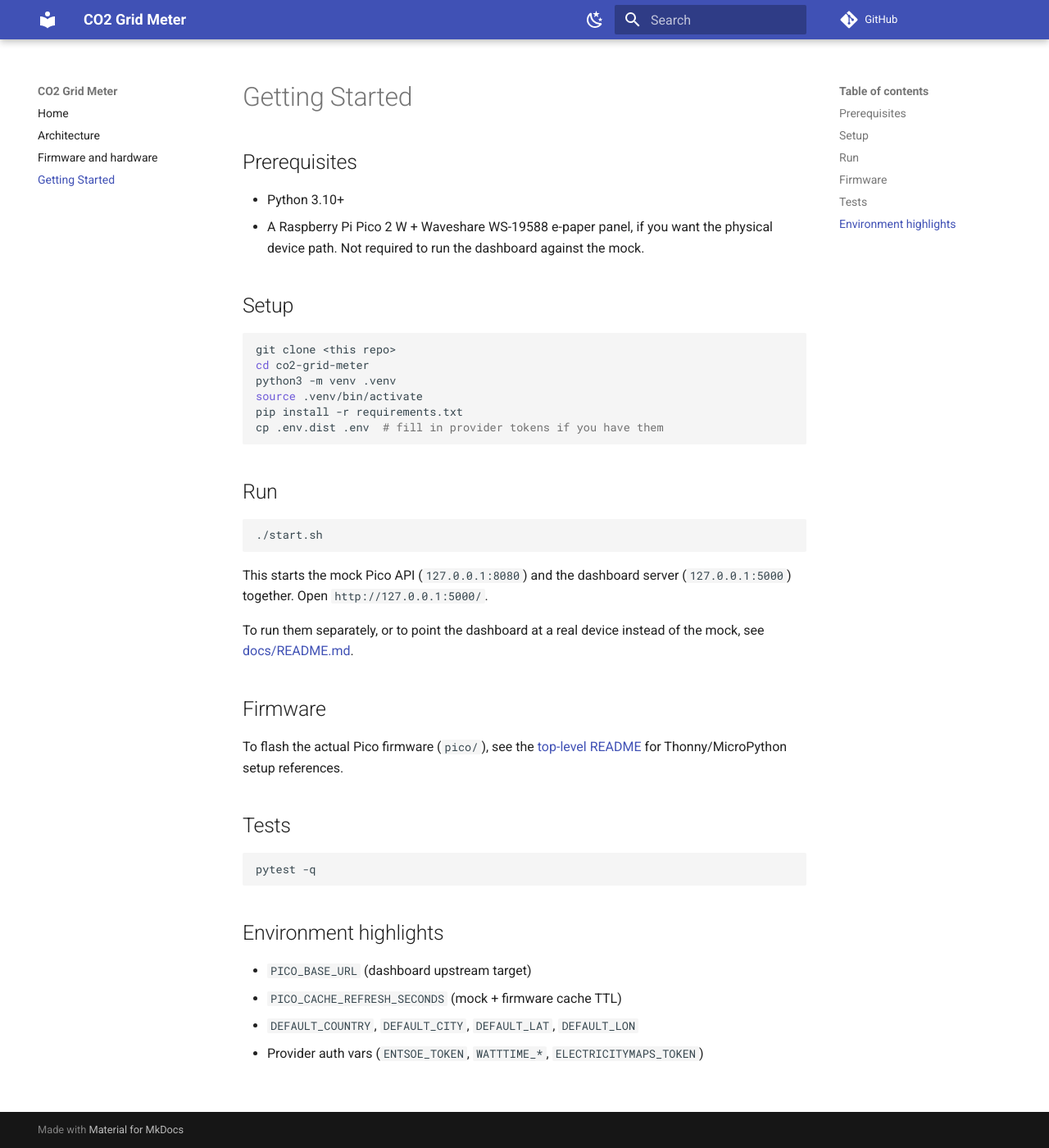
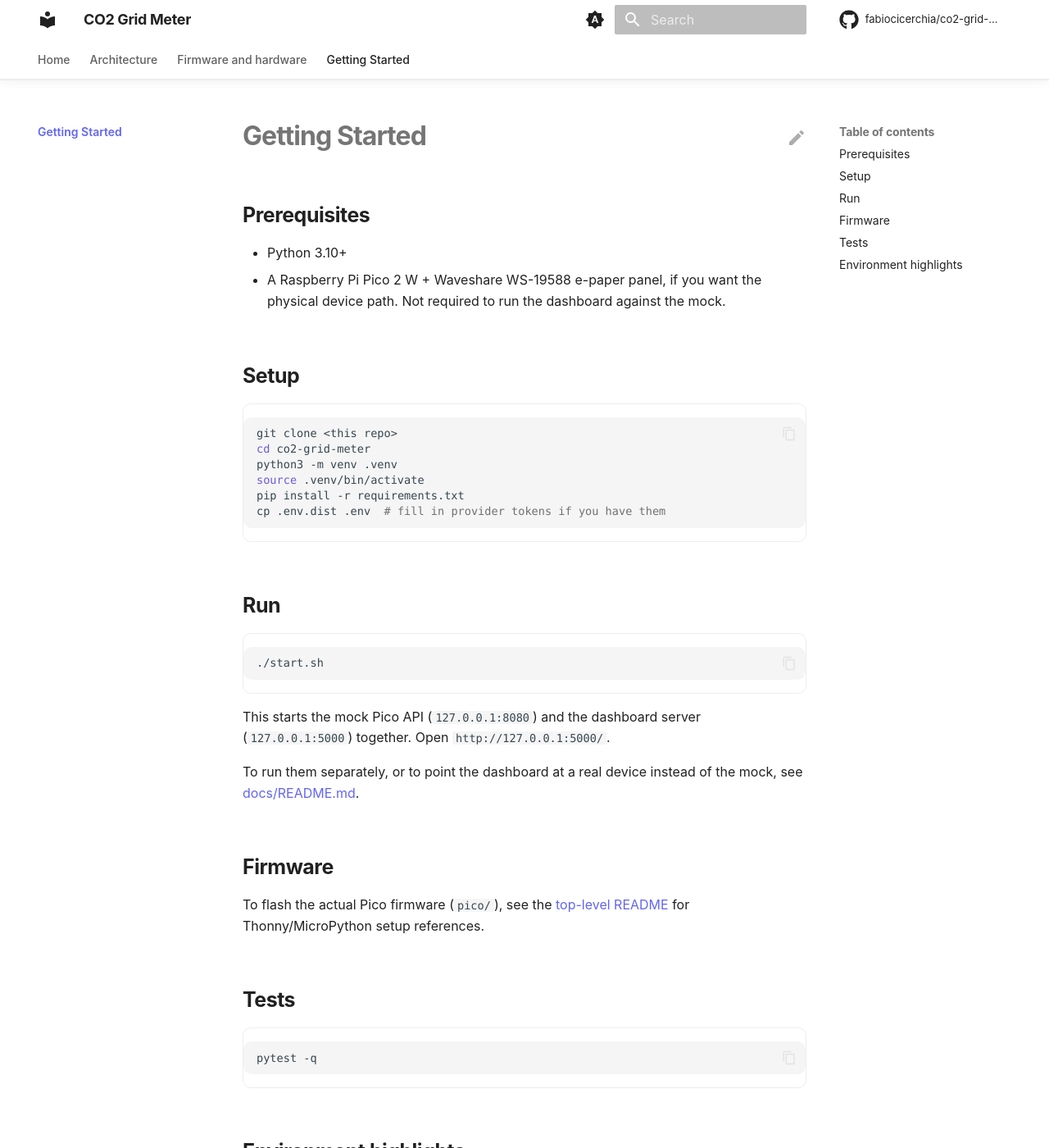
Before and after one commit to fabiocicerchia/co2-grid-meter, an MkDocs documentation site: the page built from docs/getting-started.md, in a window 1280 px wide and 1400 px high. Shown: the whole window at 82% size. Built offline with MkDocs 1.6.1 and Material for MkDocs 9.7.7, drawn with Linux system fonts in a browser that asks for light colours; comment, search, counter and statistics services are not loaded; some of the changed text lies outside the part shown.

Commit message:
feat(docs): build the docs site in Actions and drop Read the Docs
This repo's mkdocs.yml has never been rendered: Pages serves main/docs as
a folder, so the site is docs/index.html plus raw markdown, and the doc
pages come back as text/markdown rather than a rendered site.

docs.yml builds it with `mkdocs build --strict` on the pinned toolchain and
deploys the artifact to Pages. The splash is copied to the artifact root,
where the repo homepage and README badges already point, and the rendered
site publishes under /docs/ — so no existing URL breaks.

mkdocs.yml takes the shared Material template but keeps this repo's own nav.
docs/requirements.txt pins the toolchain, git-revision-date-localized
included: the config loads it and the strict build aborts without it.
check-yaml skips mkdocs.yml, whose Material tags safe_load cannot parse.

The strict build also found links the raw-markdown site was hiding:
../README.md was never a valid relative target (the README is not inside
docs/), and several links pointed at files outside the docs tree. Fixed
in: docs/getting-started.md.

Co-Authored-By: Claude Opus 5 (1M context) <noreply@anthropic.com>
Claude-Session: https://claude.ai/code/session_01F5By8zzZMak7tqZGraixSJ

```diff
--- a/.pre-commit-config.yaml
+++ b/.pre-commit-config.yaml
@@ -22,7 +22,7 @@ repos:
         # templates rather than YAML — the parser cannot read either as-is. The
         # exclude is path-relative so it catches chart/ and charts/<name>/ alike.
         args: [--allow-multiple-documents]
-        exclude: (^|/)templates/
+        exclude: (^|/)templates/|^mkdocs\.yml$
       - id: check-json
       - id: check-toml
       # Python only (types: [python]) — a no-op in a repo with no .py files, so
--- a/docs/getting-started.md
+++ b/docs/getting-started.md
@@ -31,7 +31,7 @@ the mock, see [docs/README.md](README.md).
 
 ## Firmware
 
-To flash the actual Pico firmware (`pico/`), see the [top-level README](../README.md#firmware-setup-references)
+To flash the actual Pico firmware (`pico/`), see the [top-level README](README.md#firmware-setup-references)
 for Thonny/MicroPython setup references.
 
 ## Tests
--- /dev/null
+++ b/docs/stylesheets/extra.css
@@ -0,0 +1,227 @@
+/*
+ * PROJECT_NAME — premium documentation theme for MkDocs Material.
+ * System typography, gradient accents, soft depth, icon-driven feature cards.
+ * Nothing here loads over the network: no CDN, no web font, no analytics.
+ *
+ * ── The one thing you change ──────────────────────────────────────────────
+ * The accent below. Pick the colour of the cluster the project belongs to so
+ * the docs, the landing page (docs/index.html) and the GitHub description read
+ * as one family — don't pick from taste. Set --accent and --accent-2 to match
+ * the pair you used in docs/index.html:
+ *
+ *   platform / Kubernetes    #38bdf8  #3b82f6   (blue)
+ *   security / supply chain  #fb923c  #ef4444   (orange-red)
+ *   CLI utilities            #22d3ee  #6366f1   (cyan-indigo)   ← default
+ *   GreenOps                 #34d399  #059669   (green)
+ */
+
+:root {
+  /* Keep --accent / --accent-2 identical to docs/index.html so the splash and
+     the docs site never drift. Roles below map them for legibility: indigo
+     carries chrome/links (contrast on white), cyan is the interactive accent;
+     the hero and buttons blend both. */
+  --accent: #22d3ee;
+  --accent-2: #6366f1;
+
+  --md-primary-fg-color: var(--accent-2);
+  --md-primary-fg-color--light: var(--accent-2);
+  --md-primary-fg-color--dark: var(--accent-2);
+  --md-accent-fg-color: var(--accent);
+
+  /* System stack — matches docs/index.html and needs no download. */
+  --md-text-font-family: -apple-system, BlinkMacSystemFont, "Segoe UI", Roboto,
+    Helvetica, Arial, sans-serif;
+  --md-code-font-family: ui-monospace, SFMono-Regular, "SF Mono", Menlo, Monaco,
+    Consolas, "Liberation Mono", monospace;
+}
+
+/* Keep the header/links legible on the custom primary in both schemes. */
+[data-md-color-primary="custom"] {
+  --md-primary-bg-color: #ffffff;
+  --md-typeset-a-color: var(--accent-2); /* indigo — readable on white */
+}
+[data-md-color-scheme="slate"] {
+  --md-typeset-a-color: var(--accent); /* cyan — readable on the dark ground */
+  --md-default-bg-color: #0b0f1a;
+  --md-default-bg-color--light: #0d1220;
+}
+[data-md-color-scheme="slate"] .md-header,
+[data-md-color-scheme="slate"] .md-tabs {
+  background-color: #0b0f1a;
+}
+
+/* === Header: translucent, blurred, hairline divider ====================== */
+
+.md-header {
+  background-color: var(--md-default-bg-color);
+  color: var(--md-default-fg-color);
+  box-shadow: none;
+  border-bottom: 1px solid var(--md-default-fg-color--lightest);
+  backdrop-filter: saturate(180%) blur(20px);
+  -webkit-backdrop-filter: saturate(180%) blur(20px);
+}
+.md-header[data-md-state="shadow"],
+.md-header--shadow {
+  box-shadow: 0 2px 12px rgba(0, 0, 0, 0.06);
+}
+.md-header__title {
+  font-weight: 700;
+  letter-spacing: -0.02em;
+}
+.md-tabs {
+  background-color: var(--md-default-bg-color);
+  color: var(--md-default-fg-color);
+  border-bottom: 1px solid var(--md-default-fg-color--lightest);
+}
+.md-tabs__link {
+  opacity: 0.72;
+  font-weight: 500;
+}
+.md-tabs__link:hover,
+.md-tabs__link--active {
+  opacity: 1;
+}
+
+/* === Typography ========================================================== */
+
+.md-typeset {
+  font-feature-settings: "kern", "liga";
+}
+.md-typeset h1 {
+  font-weight: 700;
+  letter-spacing: -0.03em;
+  line-height: 1.15;
+}
+.md-typeset h2 {
+  font-weight: 650;
+  letter-spacing: -0.02em;
+  margin-top: 2.4em;
+}
+.md-typeset h3 {
+  font-weight: 600;
+  letter-spacing: -0.01em;
+}
+
+/* Rounded, bordered code blocks — softer than the default flush edges. */
+.md-typeset pre > code,
+.md-typeset .highlight > pre {
+  border-radius: 10px;
+}
+.md-typeset .highlight {
+  border-radius: 10px;
+  border: 1px solid var(--md-default-fg-color--lightest);
+}
+
+/* Tables read as cards and scroll on narrow screens instead of clipping. */
+.md-typeset table:not([class]) {
+  border-radius: 10px;
+  border: 1px solid var(--md-default-fg-color--lightest);
+  overflow: hidden;
+  font-size: 0.78rem;
+}
+.md-typeset table:not([class]) th {
+  font-weight: 600;
+  text-transform: uppercase;
+  letter-spacing: 0.04em;
+  font-size: 0.68rem;
+}
+
+/* === Buttons ============================================================= */
+
+.md-typeset .md-button {
+  border-radius: 980px;
+  font-weight: 600;
+  padding: 0.5em 1.4em;
+  transition: transform 0.25s cubic-bezier(0.25, 0.1, 0.25, 1),
+    box-shadow 0.25s ease;
+}
+.md-typeset .md-button--primary {
+  background: linear-gradient(135deg, var(--accent), var(--accent-2));
+  border: none;
+  color: #fff;
+}
+.md-typeset .md-button:hover {
+  transform: translateY(-1px) scale(1.02);
+  box-shadow: 0 6px 24px rgba(99, 102, 241, 0.3);
+}
+
+/* === Home hero =========================================================== */
+/* Rendered from a <div class="hero"> block in docs/README.md. */
+
+.md-typeset .hero {
+  text-align: center;
+  padding: 3.5rem 1rem 1rem;
+}
+.md-typeset .hero h1 {
+  font-size: 3rem;
+  margin: 0 0 0.4rem;
+  background: linear-gradient(135deg, var(--accent), var(--accent-2));
+  -webkit-background-clip: text;
+  background-clip: text;
+  -webkit-text-fill-color: transparent;
+  color: transparent;
+}
+.md-typeset .hero .hero-tagline {
+  font-size: 1.3rem;
+  font-weight: 500;
+  color: var(--md-default-fg-color--light);
+  max-width: 42rem;
+  margin: 0 auto 1.6rem;
+  line-height: 1.4;
+}
+.md-typeset .hero .md-button + .md-button {
+  margin-left: 0.5rem;
+}
+
+/* === Feature cards ======================================================= */
+/* Material's `<div class="grid cards">` list syntax, given depth + hover. */
+
+.md-typeset .grid.cards > ul > li,
+.md-typeset .grid > .card {
+  border-radius: 16px;
+  border: 1px solid var(--md-default-fg-color--lightest);
+  padding: 1.4rem;
+  transition: transform 0.3s cubic-bezier(0.25, 0.1, 0.25, 1),
+    box-shadow 0.3s ease, border-color 0.3s ease;
+}
+.md-typeset .grid.cards > ul > li:hover,
+.md-typeset .grid > .card:hover {
+  transform: translateY(-3px);
+  border-color: color-mix(in srgb, var(--accent) 40%, transparent);
+  box-shadow: 0 10px 34px rgba(0, 0, 0, 0.08);
+}
+[data-md-color-scheme="slate"] .md-typeset .grid.cards > ul > li:hover {
+  box-shadow: 0 10px 34px rgba(0, 0, 0, 0.5);
+}
+.md-typeset .grid.cards > ul > li > hr {
+  margin: 0.8rem 0;
+}
+.md-typeset .grid.cards .twemoji,
+.md-typeset .grid.cards svg {
+  color: var(--accent);
+}
+
+/* === Sidebar / nav ======================================================= */
+
+.md-nav__title {
+  font-weight: 700;
+  letter-spacing: -0.01em;
+}
+.md-nav__link--active {
+  font-weight: 600;
+}
+
+/* === Footer ============================================================== */
+
+.md-footer-meta {
+  background-color: var(--md-default-bg-color);
+  border-top: 1px solid var(--md-default-fg-color--lightest);
+}
+.md-footer-meta .md-footer-copyright,
+.md-footer-meta .md-footer__link {
+  color: var(--md-default-fg-color--light);
+}
+
+html {
+  scroll-behavior: smooth;
+}
--- a/mkdocs.yml
+++ b/mkdocs.yml
@@ -1,22 +1,131 @@
+# CO2 Grid Meter docs — MkDocs Material, styled to feel like a product site
+# (premium hero, feature cards, nav tabs, dark/light, local search, edit links)
+# while staying on the portfolio's standard tooling. See docs/stylesheets/extra.css
+# for the look; the accent palette lives there and is the only thing you swap.
 site_name: CO2 Grid Meter
 site_description: Carbon-intensity tracker for a Pico W + e-ink display.
+site_url: https://fabiocicerchia.github.io/co2-grid-meter/docs/
 repo_url: https://github.com/fabiocicerchia/co2-grid-meter
+repo_name: fabiocicerchia/co2-grid-meter
+edit_uri: edit/main/docs/
+copyright: Copyright &copy; 2026 Fabio Cicerchia
 docs_dir: docs
+
+# docs/index.html is the standalone GitHub Pages splash, not a docs page. Keep
+# it out of the MkDocs render so the site home (README.md) maps to index.html
+# without a collision. GitHub Pages still serves the raw file; RTD serves this.
+exclude_docs: |
+  index.html
+  requirements.txt
 
 theme:
   name: material
+  # No web fonts: these docs avoid external requests (privacy, offline docs,
+  # reproducible RTD builds). A system font stack is set in extra.css instead.
+  font: false
+  language: en
   palette:
-    - scheme: default
-      toggle: { icon: material/weather-night, name: Dark mode }
-    - scheme: slate
-      toggle: { icon: material/weather-sunny, name: Light mode }
+    # Follows the OS by default, with a manual toggle. `primary`/`accent: custom`
+    # hand the colours to extra.css so both schemes share one palette.
+    - media: "(prefers-color-scheme)"
+      primary: custom
+      accent: custom
+      toggle:
+        icon: material/brightness-auto
+        name: Switch to light mode
+    - media: "(prefers-color-scheme: light)"
+      scheme: default
+      primary: custom
+      accent: custom
+      toggle:
+        icon: material/weather-night
+        name: Switch to dark mode
+    - media: "(prefers-color-scheme: dark)"
+      scheme: slate
+      primary: custom
+      accent: custom
+      toggle:
+        icon: material/weather-sunny
+        name: Switch to system preference
+  features:
+    - navigation.tabs
+    - navigation.tabs.sticky
+    - navigation.sections
+    - navigation.top
+    - navigation.tracking
+    - navigation.indexes
+    - toc.follow
+    - search.suggest
+    - search.highlight
+    - search.share
+    - content.code.copy
+    - content.code.annotate
+    - content.action.edit
+    - content.tooltips
+  icon:
+    repo: fontawesome/brands/github
+    edit: material/pencil
 
+extra_css:
+  - stylesheets/extra.css
+
+extra:
+  # `generator: false` drops the "Made with Material for MkDocs" line; keep it
+  # if you'd rather credit the theme.
+  generator: false
+  social:
+    - icon: fontawesome/brands/github
+      link: https://github.com/fabiocicerchia/co2-grid-meter
+
+# Only the search plugin ships with MkDocs itself, so RTD needs nothing beyond
+# docs/requirements.txt. Anything else (social cards, minify, git-revision-date)
+# is a pip add — wire it into requirements.txt too or the RTD build breaks.
+plugins:
+  - search
+  - git-revision-date-localized:
+      enable_creation_date: true
+      # RTD's clone can be shallow; fall back to the build date instead of
+      # failing when a file's history isn't present.
+      fallback_to_build_date: true
+      type: date
+  # Note: Material's `social` plugin is deliberately NOT enabled — it downloads
+  # a font from fonts.google.com at build time, which breaks this repo's
+  # no-external-requests / reproducible-build stance (and every RTD build that
+  # inherits this template). Add Open Graph images by hand if you want them.
+
+markdown_extensions:
+  - abbr
+  - admonition
+  - attr_list
+  - def_list
+  - footnotes
+  - md_in_html
+  - tables
+  - toc:
+      permalink: true
+  - pymdownx.details
+  - pymdownx.superfences
+  - pymdownx.highlight:
+      anchor_linenums: true
+      line_spans: __span
+      pygments_lang_class: true
+  - pymdownx.inlinehilite
+  - pymdownx.snippets:
+      # `.` is the repo root (where mkdocs runs), so docs/changelog.md can embed
+      # the root CHANGELOG.md with `--8<-- "CHANGELOG.md"`.
+      base_path: ["."]
+      check_paths: true
+  - pymdownx.tabbed:
+      alternate_style: true
+  - pymdownx.tasklist:
+      custom_checkbox: true
+  - pymdownx.emoji:
+      emoji_index: !!python/name:material.extensions.emoji.twemoji
+      emoji_generator: !!python/name:material.extensions.emoji.to_svg
+
+# Top-level entries become tabs (theme feature navigation.tabs).
 nav:
   - Home: README.md
   - Architecture: architecture.md
   - Firmware and hardware: firmware.md
   - Getting Started: getting-started.md
-
-markdown_extensions:
-  - admonition
-  - pymdownx.superfences
```
Also changed, not shown: docs/requirements.txt (added, +10 -0 lines), 1 other file.
